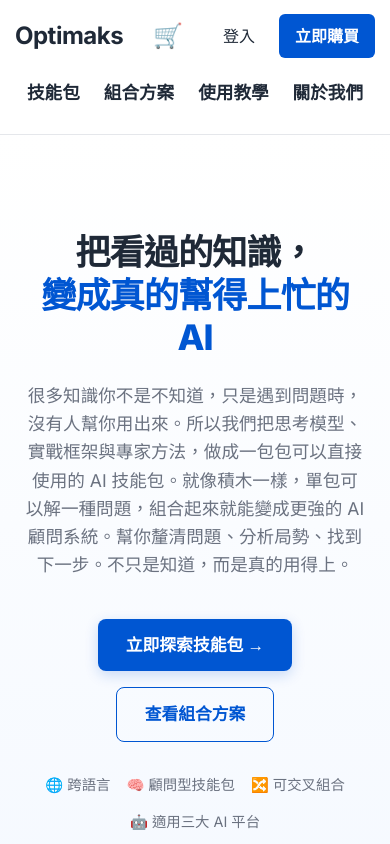
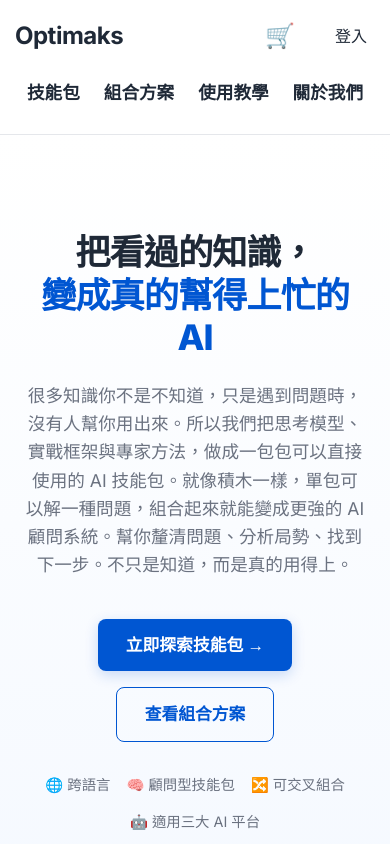
Before and after one commit to optimakspaul/skill_marketplace, a Next.js app: page / in a window 390 px wide. Shown: the top 844 px of the page. Built offline with nearby package versions, Linux system fonts and the light colour scheme; no server answers.

Commit message:
style: remove buy button from header and fix mobile alignment

```diff
--- a/src/components/layout/Header.module.css
+++ b/src/components/layout/Header.module.css
@@ -51,20 +51,7 @@
   color: var(--primary-hover);
 }
 
-.buyBtn {
-  background-color: var(--primary-color);
-  color: white;
-  padding: 0.6rem 1.5rem;
-  border-radius: 6px;
-  font-weight: 600;
-  transition: background-color 0.2s ease, box-shadow 0.2s ease, transform 0.1s ease;
-}
 
-.buyBtn:hover {
-  background-color: var(--primary-hover);
-  box-shadow: var(--shadow-blue);
-  transform: translateY(-1px);
-}
 
 .cartIconWrapper {
   position: relative;
@@ -137,10 +124,7 @@
     gap: 1rem;
   }
 
-  .buyBtn {
-    padding: 0.6rem 1rem;
-    font-size: 1rem;
-  }
+
 
   .loginBtn {
     font-size: 1rem;
--- a/src/components/layout/Header.tsx
+++ b/src/components/layout/Header.tsx
@@ -28,7 +28,6 @@ export default async function Header() {
           ) : (
             <>
               <Link href="/login" className={styles.loginBtn}>登入</Link>
-              <Link href="/skill-packs" className={styles.buyBtn}>立即購買</Link>
             </>
           )}
         </div>
```
